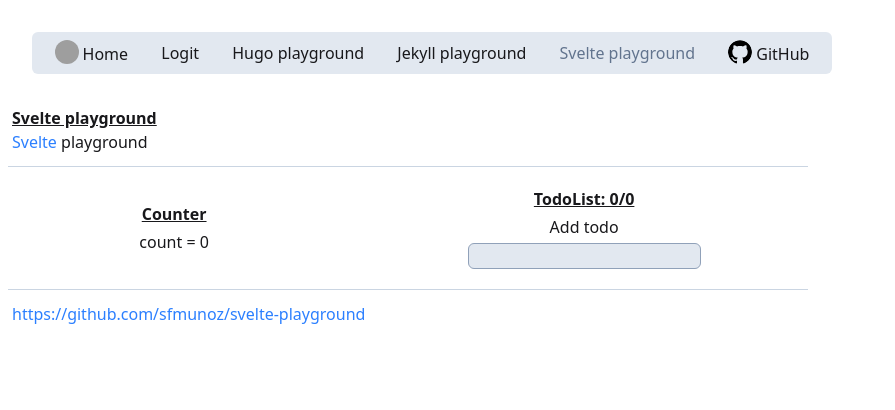
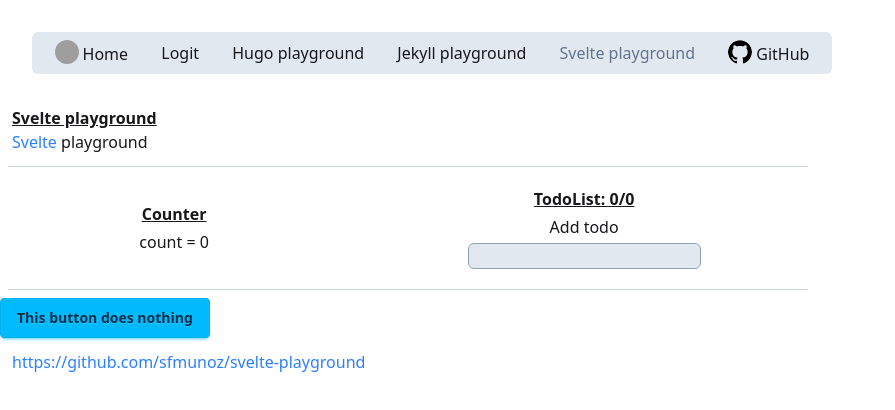
Before and after one commit to sfmunoz/svelte-playground, a Svelte app: page / in a window 1280 px wide. Shown: the top 410 px of the page, without its empty margins (0-895 px from the left). Built offline with nearby package versions, Linux system fonts and the light colour scheme; grey boxes are pictures that could not be loaded.

Commit message:
App component shows a 'button' to verify 'daisyui' is working

```diff
--- a/src/App/App.svelte
+++ b/src/App/App.svelte
@@ -11,3 +11,5 @@
 </div>
 
 <hr class="m-2 max-w-200 text-slate-300" />
+
+<button class="btn btn-info">This button does nothing</button>
```
